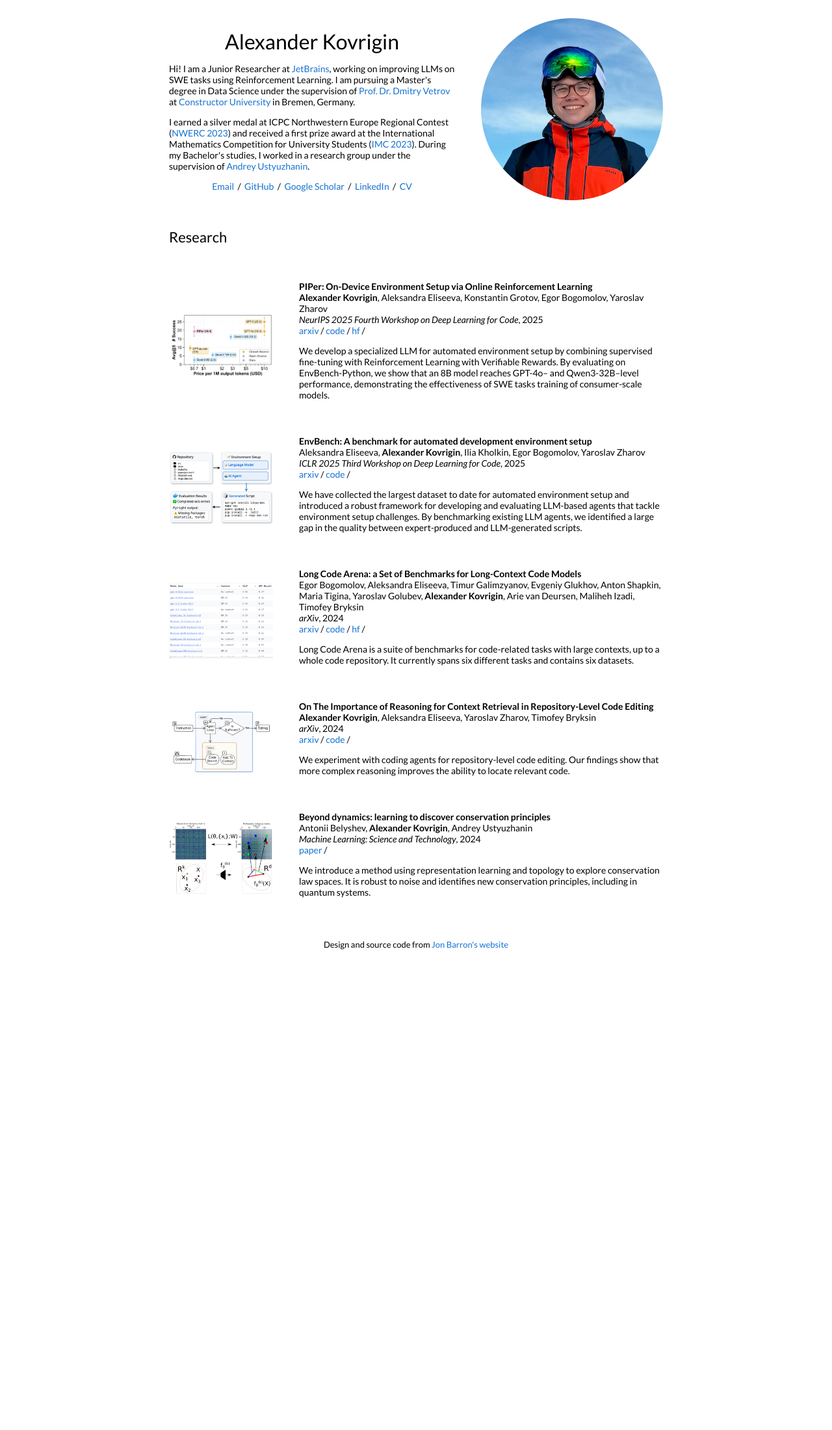
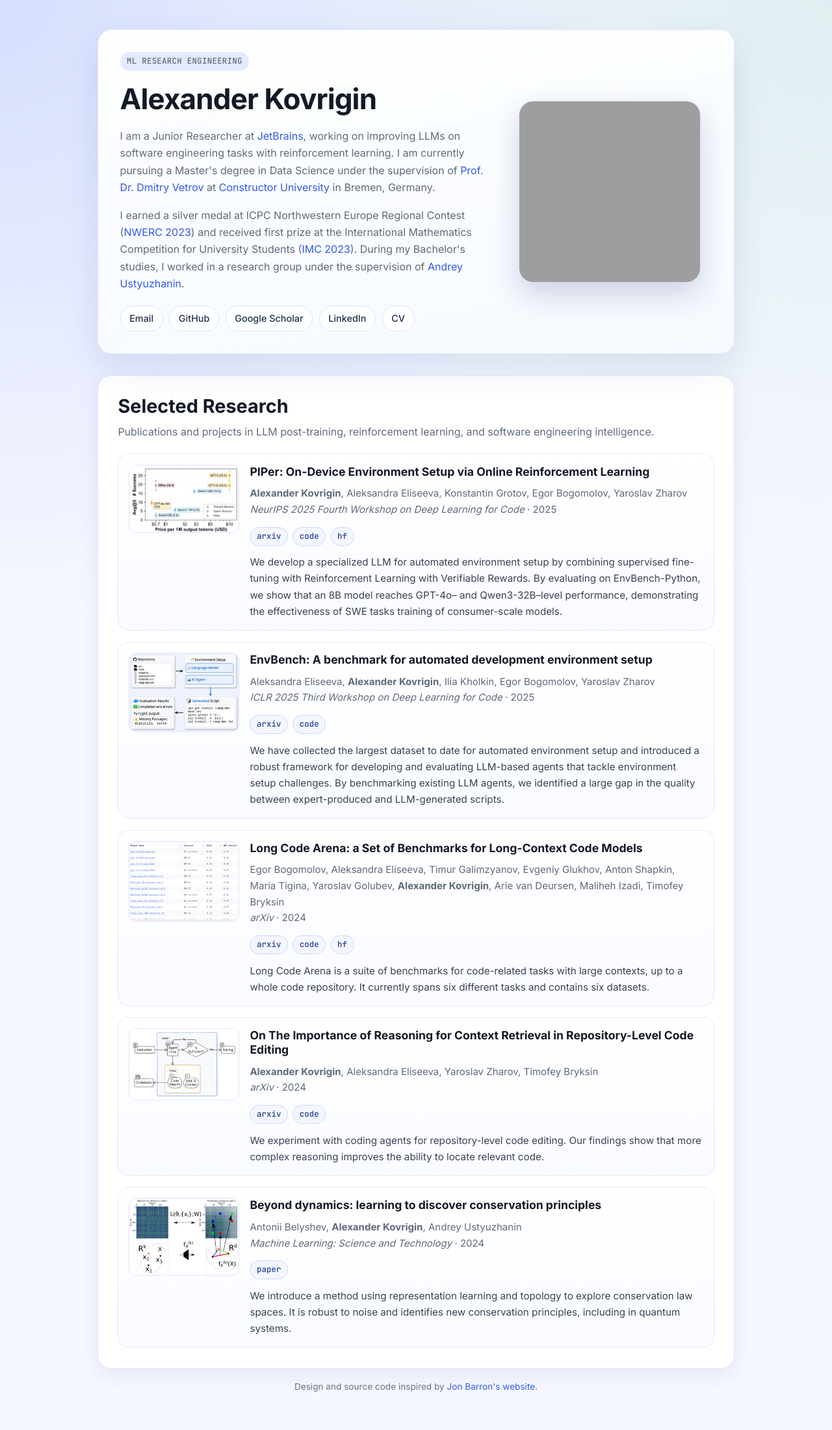
Before and after one commit to waleko/waleko.github.io, a Jekyll site: the page built from _posts/2025-09-29-piper.markdown, in a window 1280 px wide. Shown: the whole page at 65% size. Built offline with Jekyll 4.4.1, drawn with Linux system fonts in a browser that asks for light colours; before the commit the page ends 1482 px from its top, so only the background shows below that; grey boxes are pictures that could not be loaded.

Commit message:
Modernize homepage design and update profile photo
Co-authored-by: Alexander Kovrigin <inbox@alexkovrigin.me>

```diff
--- a/_layouts/default.html
+++ b/_layouts/default.html
@@ -2,132 +2,116 @@
 <html lang="en">
 
 <head>
-  <title>{{ site.name }}</title>
+  <title>{% if page.title %}{{ page.title }} | {% endif %}{{ site.name }}</title>
 
   <meta content="text/html; charset=utf-8" http-equiv="Content-Type">
 
   <meta name="author" content="{{ site.name }}" />
   <meta name="viewport" content="width=device-width, initial-scale=1">
+  <meta name="description" content="Research profile of Alexander Kovrigin: reinforcement learning for LLMs and software engineering tasks." />
 
   <link rel="stylesheet" type="text/css" href="{{ site.baseurl }}/style.css" />
   <link rel="canonical" href="{{ page.url | replace:'index.html','' | prepend: site.baseurl | prepend: site.url }}">
-  <link href="https://fonts.googleapis.com/css?family=Lato:400,700,400italic,700italic" rel="stylesheet"
-    type="text/css">
+  <link rel="preconnect" href="https://fonts.googleapis.com">
+  <link rel="preconnect" href="https://fonts.gstatic.com" crossorigin>
+  <link href="https://fonts.googleapis.com/css2?family=Inter:wght@400;500;600;700&family=JetBrains+Mono:wght@500&display=swap" rel="stylesheet">
 
 </head>
 
 <body>
-  <table
-    style="width:100%;max-width:800px;border:0px;border-spacing:0px;border-collapse:separate;margin-right:auto;margin-left:auto;">
-    <tr style="padding:0px">
-      <td style="padding:0px">
-        <table
-          style="width:100%;border:0px;border-spacing:0px;border-collapse:separate;margin-right:auto;margin-left:auto;">
-          <tr style="padding:0px">
-            <td style="padding:2.5%;width:60%;vertical-align:middle">
-              <h1>
-                Alexander Kovrigin
-              </h1>
-              <p>Hi! I am a Junior Researcher at <a href="https://jetbrains.com">JetBrains</a>, working on improving LLMs on SWE tasks using Reinforcement Learning.
-              I am pursuing a Master's degree in Data Science under the supervision of <a href="https://scholar.google.com/citations?user=7HU0UoUAAAAJ&hl=en">Prof. Dr. Dmitry Vetrov</a> at <a href="https://constructor.university">Constructor University</a> in Bremen, Germany.
+  <main class="site-shell">
+    <section class="hero-card">
+      <div class="hero-copy">
+        <p class="eyebrow">ML research engineering</p>
+        <h1>Alexander Kovrigin</h1>
+        <p>
+          I am a Junior Researcher at <a href="https://jetbrains.com">JetBrains</a>, working on improving LLMs on software engineering tasks with reinforcement learning.
+          I am currently pursuing a Master's degree in Data Science under the supervision of
+          <a href="https://scholar.google.com/citations?user=7HU0UoUAAAAJ&hl=en">Prof. Dr. Dmitry Vetrov</a> at
+          <a href="https://constructor.university">Constructor University</a> in Bremen, Germany.
         </p>
         <p>
-                <!-- I completed my Bachelor's in Computer Science at Constructor University, having transferred from <a href="https://spb.hse.ru/en/ba/appmath/">HSE University</a>. -->
-                I earned a silver medal at ICPC Northwestern Europe Regional Contest (<a href="https://2023.nwerc.eu/">NWERC 2023</a>) and received a first prize award at the International Mathematics Competition for University Students (<a href="https://www.imc-math.org.uk/?year=2023">IMC 2023</a>). During my Bachelor's studies, I worked in a research group under the supervision of <a href="https://scholar.google.com/citations?user=vfQf9SIAAAAJ">Andrey Ustyuzhanin</a>.
+          I earned a silver medal at ICPC Northwestern Europe Regional Contest
+          (<a href="https://2023.nwerc.eu/">NWERC 2023</a>) and received first prize at the International Mathematics Competition for University Students
+          (<a href="https://www.imc-math.org.uk/?year=2023">IMC 2023</a>). During my Bachelor's studies, I worked in a research group under the supervision of
+          <a href="https://scholar.google.com/citations?user=vfQf9SIAAAAJ">Andrey Ustyuzhanin</a>.
         </p>
-              <p style="text-align:center">
-                <a href="mailto:inbox@alexkovrigin.me"> Email</a> &nbsp;/&nbsp;
-                <a href="https://github.com/waleko">GitHub</a> &nbsp;/&nbsp;
-                <a href="https://scholar.google.com/citations?user=-TlLyrMAAAAJ">Google Scholar</a> &nbsp;/&nbsp;
-                <a href="https://www.linkedin.com/in/waleko"> LinkedIn </a> &nbsp;/&nbsp;
+        <div class="social-links">
+          <a href="mailto:inbox@alexkovrigin.me">Email</a>
+          <a href="https://github.com/waleko">GitHub</a>
+          <a href="https://scholar.google.com/citations?user=-TlLyrMAAAAJ">Google Scholar</a>
+          <a href="https://www.linkedin.com/in/waleko">LinkedIn</a>
           <a href="https://acacia.s3.wlko.me/cv/Alexander%20Kovrigin.pdf">CV</a>
-              </p>
-            </td>
-            <td style="padding:2.5%;width:40%;max-width:40%">
-              <img style="width:100%;max-width:100%" alt="profile photo" src="images/avatar.png">
-            </td>
-          </tr>
-        </table>
+        </div>
+      </div>
+      <div class="hero-media">
+        <img class="profile-photo" alt="Portrait of Alexander Kovrigin" src="https://avatars.githubusercontent.com/u/24986722?v=4">
+      </div>
+    </section>
 
-        <table
-          style="width:100%;border:0px;border-spacing:0px;border-collapse:separate;margin-right:auto;margin-left:auto;">
-          <tr>
-            <td style="padding:2.5%;width:100%;vertical-align:middle">
-              <h2>Research</h2>
-              <p>
-              </p>
-            </td>
-          </tr>
-        </table>
-        <table
-          style="width:100%;border:0px;border-spacing:0px;border-collapse:separate;margin-right:auto;margin-left:auto;">
-
+    <section class="research-section">
+      <div class="section-heading">
+        <h2>Selected Research</h2>
+        <p>Publications and projects in LLM post-training, reinforcement learning, and software engineering intelligence.</p>
+      </div>
+      <div class="research-list">
         {% for post in site.posts %}
         {% for cat in post.categories %}
         {% if cat == 'research' %}
-          <tr>
-            <td style="padding:2.5%;width:25%;vertical-align:middle;min-width:120px">
-              <img src="/tn{{post.image}}" alt="project image" style="width:auto; height:auto; max-width:100%;" />
-            </td>
-            <td style="padding:2.5%;width:75%;vertical-align:middle">
+        <article class="research-card">
+          <div class="research-thumb-wrap">
+            <img class="research-thumb" src="{{ site.baseurl }}/tn{{post.image}}" alt="Preview image for {{post.title}}" />
+          </div>
+          <div class="research-content">
             <h3>{{post.title}}</h3>
-              <br>
-              {{post.authors}}
-
-              <br>
-              <em>{{post.venue}}</em>, {{ post.date | date: "%Y" }}
-              <br>
+            <p class="research-meta">
+              {{post.authors}}<br>
+              <em>{{post.venue}}</em> &middot; {{ post.date | date: "%Y" }}
+            </p>
+            <div class="resource-links">
               {% if post.arxiv %}
-              <a href="{{post.arxiv}}">arxiv</a> /
+              <a href="{{post.arxiv}}">arxiv</a>
               {% endif %}
               {% if post.paper %}
-              <a href="{{post.paper}}">paper</a> /
+              <a href="{{post.paper}}">paper</a>
               {% endif %}
               {% if post.video %}
-              <a href="{{post.video}}">video</a> /
+              <a href="{{post.video}}">video</a>
               {% endif %}
               {% if post.code %}
-              <a href="{{post.code}}">code</a> /
+              <a href="{{post.code}}">code</a>
               {% endif %}
               {% if post.poster %}
-              <a href="{{post.poster}}">poster</a> /
+              <a href="{{post.poster}}">poster</a>
               {% endif %}
               {% if post.slides %}
-              <a href="{{post.slides}}">slides</a> /
+              <a href="{{post.slides}}">slides</a>
               {% endif %}
               {% if post.website %}
-              <a href="{{post.website}}">website</a> /
+              <a href="{{post.website}}">website</a>
               {% endif %}
               {% if post.youtube %}
-              <a href="{{post.youtube}}">youtube</a> /
+              <a href="{{post.youtube}}">youtube</a>
               {% endif %}
               {% if post.hf %}
-              <a href="{{post.hf}}">hf</a> /
+              <a href="{{post.hf}}">hf</a>
               {% endif %}
-              <p></p>
+            </div>
+            <div class="project-excerpt">
               {{ post.excerpt }}
-            </td>
-          </tr>
+            </div>
+          </div>
+        </article>
         {% endif %}
         {% endfor %}
         {% endfor %}
-        </table>
+      </div>
+    </section>
 
-        <table
-          style="width:100%;border:0px;border-spacing:0px;border-collapse:separate;margin-right:auto;margin-left:auto;">
-          <tr>
-            <td style="padding:0px">
-              <br>
-              <p style="text-align:center;font-size:small;">
-                Design and source code from <a style="font-size:small;" href="https://jonbarron.info">Jon Barron's
-                  website</a>
-              </p>
-            </td>
-          </tr>
-        </table>
-      </td>
-    </tr>
-  </table>
+    <footer class="site-footer">
+      Design and source code inspired by <a href="https://jonbarron.info">Jon Barron's website</a>.
+    </footer>
+  </main>
 </body>
 
 </html>
--- a/style.scss
+++ b/style.scss
@@ -1,105 +1,264 @@
 ---
 ---
 
-//
-// IMPORTS
-//
+:root {
+  --bg: #f6f8ff;
+  --surface: #ffffff;
+  --surface-soft: #eef3ff;
+  --text: #182230;
+  --muted: #5f6b7a;
+  --border: #dbe4ff;
+  --primary: #3059f6;
+  --primary-soft: rgba(48, 89, 246, 0.12);
+  --shadow: 0 20px 50px rgba(32, 63, 151, 0.12);
+}
 
-//@import "reset";
-//@import "variables";
-// Syntax highlighting @import is at the bottom of this file
+* {
+  box-sizing: border-box;
+}
 
-/**************/
-/* BASE RULES */
-/**************/
+html,
+body {
+  margin: 0;
+  padding: 0;
+}
+
+body {
+  min-height: 100vh;
+  background:
+    radial-gradient(circle at 0% 0%, rgba(48, 89, 246, 0.16), transparent 38%),
+    radial-gradient(circle at 100% 0%, rgba(67, 170, 139, 0.12), transparent 36%),
+    var(--bg);
+  color: var(--text);
+  font-family: 'Inter', -apple-system, BlinkMacSystemFont, 'Segoe UI', sans-serif;
+  font-size: 16px;
+  line-height: 1.65;
+}
+
 a {
-  color: #1772d0;
+  color: var(--primary);
   text-decoration: none;
+  transition: color 0.2s ease;
 }
 
 a:focus,
 a:hover {
-  color: #f09228;
-  text-decoration: none;
+  color: #2242bd;
 }
 
-body,
-td,
-th,
-tr,
-p,
-a {
-  font-family: 'Lato', Verdana, Helvetica, sans-serif;
-  font-size: 14px;
-  font-display: auto;
+p {
+  margin: 0 0 1rem;
 }
 
-strong {
-  font-family: 'Lato', Verdana, Helvetica, sans-serif;
-  font-size: 14px;
-  font-display: auto;
+h1,
+h2,
+h3 {
+  margin: 0;
+  color: #121a26;
+  line-height: 1.25;
+}
+
+h1 {
+  font-size: clamp(2rem, 4vw, 2.75rem);
+  letter-spacing: -0.02em;
+  margin: 0 0 1rem;
 }
 
 h2 {
-  font-family: 'Lato', Verdana, Helvetica, sans-serif;
-  font-size: 22px;
-  font-display: auto;
-  font-weight: normal;
-  padding: 0px;
-  margin: 0px;
-  display:inline;
+  font-size: clamp(1.35rem, 3vw, 1.8rem);
+  margin-bottom: 0.5rem;
 }
 
 h3 {
-  font-family: 'Lato', Verdana, Helvetica, sans-serif;
-  font-size: 14px;
-  font-weight: 700;
-  font-display: auto;
-  padding: 0px;
-  margin: 0px;
-  display:inline;
+  font-size: 1.1rem;
+  margin-bottom: 0.65rem;
 }
 
-h1 {
-  font-family: 'Lato', Verdana, Helvetica, sans-serif;
-  font-size: 32px;
-  font-weight: normal;
-  font-display: auto;
-  text-align: center;
-  padding: 0px;
-  margin-block-start: 14px;
-  margin-block-end: 14px;
-  margin-left: 0px;
-  margin-right: 0px;
-
+.site-shell {
+  width: min(980px, 92vw);
+  margin: 2.8rem auto 3.5rem;
 }
 
-.one {
-  width: 160px;
-  height: 160px;
-  position: relative;
+.hero-card {
+  display: grid;
+  grid-template-columns: minmax(0, 1.8fr) minmax(0, 1fr);
+  gap: 2rem;
+  align-items: center;
+  padding: 2.1rem;
+  border-radius: 22px;
+  border: 1px solid var(--border);
+  background: linear-gradient(170deg, rgba(255, 255, 255, 0.96), rgba(245, 249, 255, 0.96));
+  box-shadow: var(--shadow);
+  backdrop-filter: blur(4px);
 }
 
-.two {
-  width: 160px;
-  height: 160px;
-  position: absolute;
-  transition: opacity .2s ease-in-out;
-  -moz-transition: opacity .2s ease-in-out;
-  -webkit-transition: opacity .2s ease-in-out;
+.eyebrow {
+  display: inline-block;
+  margin-bottom: 1rem;
+  padding: 0.25rem 0.65rem;
+  border-radius: 999px;
+  background: var(--primary-soft);
+  color: var(--primary);
+  font-family: 'JetBrains Mono', 'SFMono-Regular', Consolas, monospace;
+  font-size: 0.78rem;
+  letter-spacing: 0.02em;
+  text-transform: uppercase;
 }
 
-.fade {
-  transition: opacity .2s ease-in-out;
-  -moz-transition: opacity .2s ease-in-out;
-  -webkit-transition: opacity .2s ease-in-out;
+.hero-copy p {
+  color: var(--muted);
 }
 
-span.highlight {
-  background-color: #ffffd0;
+.social-links {
+  display: flex;
+  flex-wrap: wrap;
+  gap: 0.6rem;
+  margin-top: 1.3rem;
 }
 
-// Settled on moving the import of syntax highlighting to the bottom of the CSS
-// ... Otherwise it really bloats up the top of the CSS file and makes it difficult to find the start
-//@import "highlights";
-//@import "svg-icons";
+.social-links a {
+  display: inline-flex;
+  align-items: center;
+  justify-content: center;
+  padding: 0.45rem 0.85rem;
+  border: 1px solid var(--border);
+  border-radius: 999px;
+  background: rgba(255, 255, 255, 0.84);
+  color: #22324d;
+  font-weight: 500;
+  font-size: 0.9rem;
+}
+
+.social-links a:hover {
+  border-color: rgba(48, 89, 246, 0.4);
+  color: var(--primary);
+}
+
+.hero-media {
+  display: flex;
+  justify-content: center;
+}
+
+.profile-photo {
+  width: min(280px, 100%);
+  aspect-ratio: 1;
+  object-fit: cover;
+  border-radius: 22px;
+  border: 1px solid var(--border);
+  box-shadow: 0 18px 45px rgba(30, 52, 122, 0.2);
+}
+
+.research-section {
+  margin-top: 2rem;
+  padding: 1.8rem 1.9rem 2rem;
+  border-radius: 22px;
+  border: 1px solid var(--border);
+  background: var(--surface);
+  box-shadow: 0 10px 30px rgba(17, 35, 84, 0.08);
+}
+
+.section-heading p {
+  color: var(--muted);
+  margin-bottom: 0;
+}
+
+.research-list {
+  margin-top: 1.3rem;
+  display: grid;
+  gap: 1.1rem;
+}
+
+.research-card {
+  display: grid;
+  grid-template-columns: minmax(120px, 170px) minmax(0, 1fr);
+  gap: 1rem;
+  align-items: start;
+  padding: 1rem;
+  border: 1px solid #e5ebff;
+  border-radius: 16px;
+  background: linear-gradient(180deg, #ffffff, #f9fbff);
+}
+
+.research-thumb-wrap {
+  border-radius: 12px;
+  overflow: hidden;
+  border: 1px solid #dee5ff;
+  background: var(--surface-soft);
+}
+
+.research-thumb {
+  display: block;
+  width: 100%;
+  height: auto;
+}
+
+.research-meta {
+  margin: 0 0 0.85rem;
+  color: var(--muted);
+  font-size: 0.94rem;
+}
+
+.resource-links {
+  display: flex;
+  flex-wrap: wrap;
+  gap: 0.45rem;
+  margin-bottom: 0.8rem;
+}
+
+.resource-links a {
+  display: inline-flex;
+  align-items: center;
+  padding: 0.2rem 0.6rem;
+  border-radius: 999px;
+  border: 1px solid #cad7ff;
+  background: #f3f6ff;
+  color: #253f95;
+  font-size: 0.78rem;
+  font-family: 'JetBrains Mono', 'SFMono-Regular', Consolas, monospace;
+  text-transform: lowercase;
+}
+
+.project-excerpt {
+  color: #394253;
+  font-size: 0.95rem;
+}
+
+.project-excerpt p:last-child {
+  margin-bottom: 0;
+}
+
+.site-footer {
+  margin-top: 1rem;
+  text-align: center;
+  color: #6b7384;
+  font-size: 0.85rem;
+}
+
+@media (max-width: 760px) {
+  .site-shell {
+    width: min(980px, 95vw);
+    margin-top: 1.5rem;
+  }
+
+  .hero-card {
+    grid-template-columns: 1fr;
+    gap: 1.4rem;
+    padding: 1.45rem;
+  }
+
+  .hero-media {
+    order: -1;
+  }
+
+  .profile-photo {
+    width: min(250px, 70vw);
+  }
+
+  .research-section {
+    padding: 1.25rem;
+  }
+
+  .research-card {
+    grid-template-columns: 1fr;
+  }
+}
```
Lines whose indentation alone changed are shown as unchanged.
